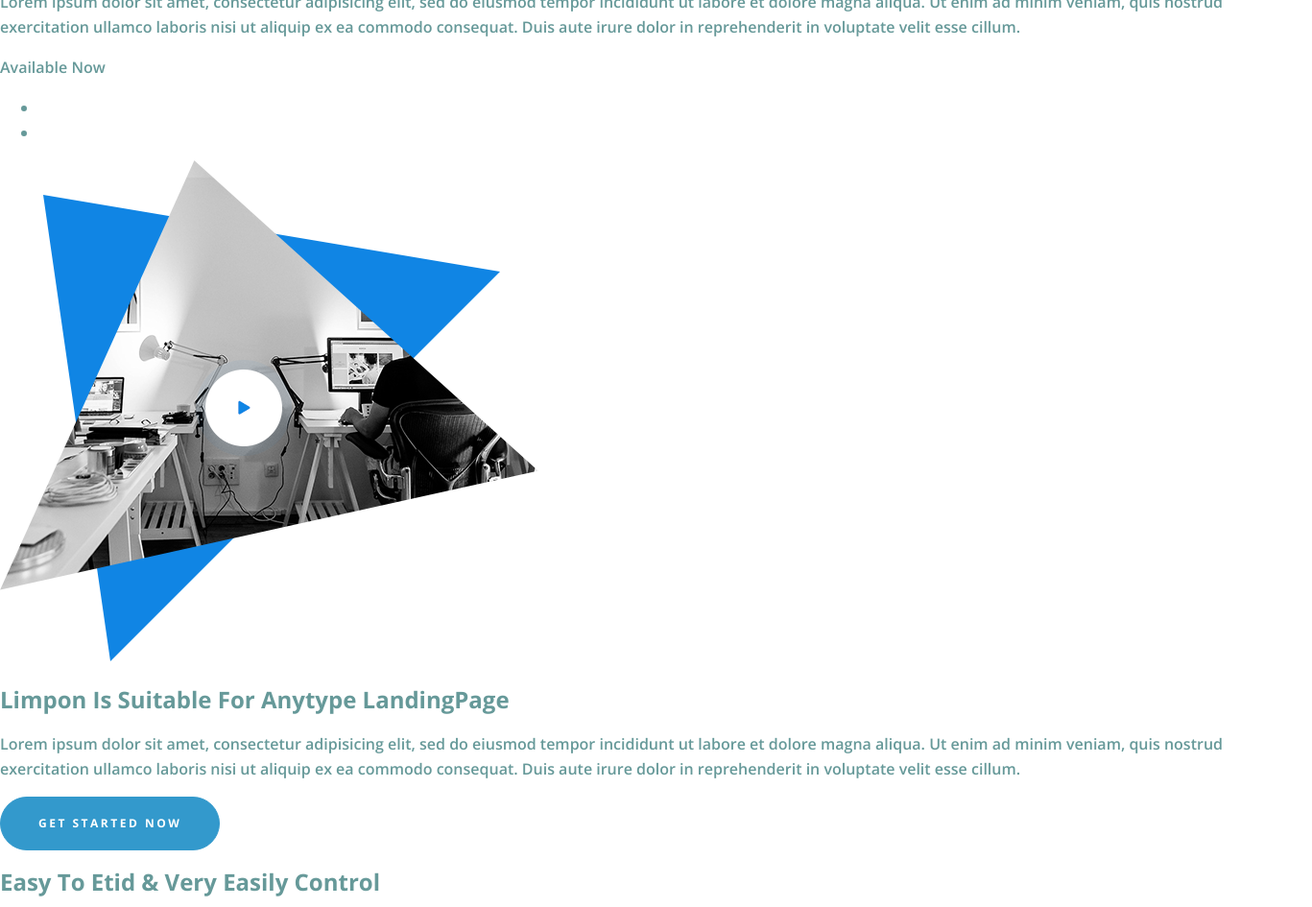
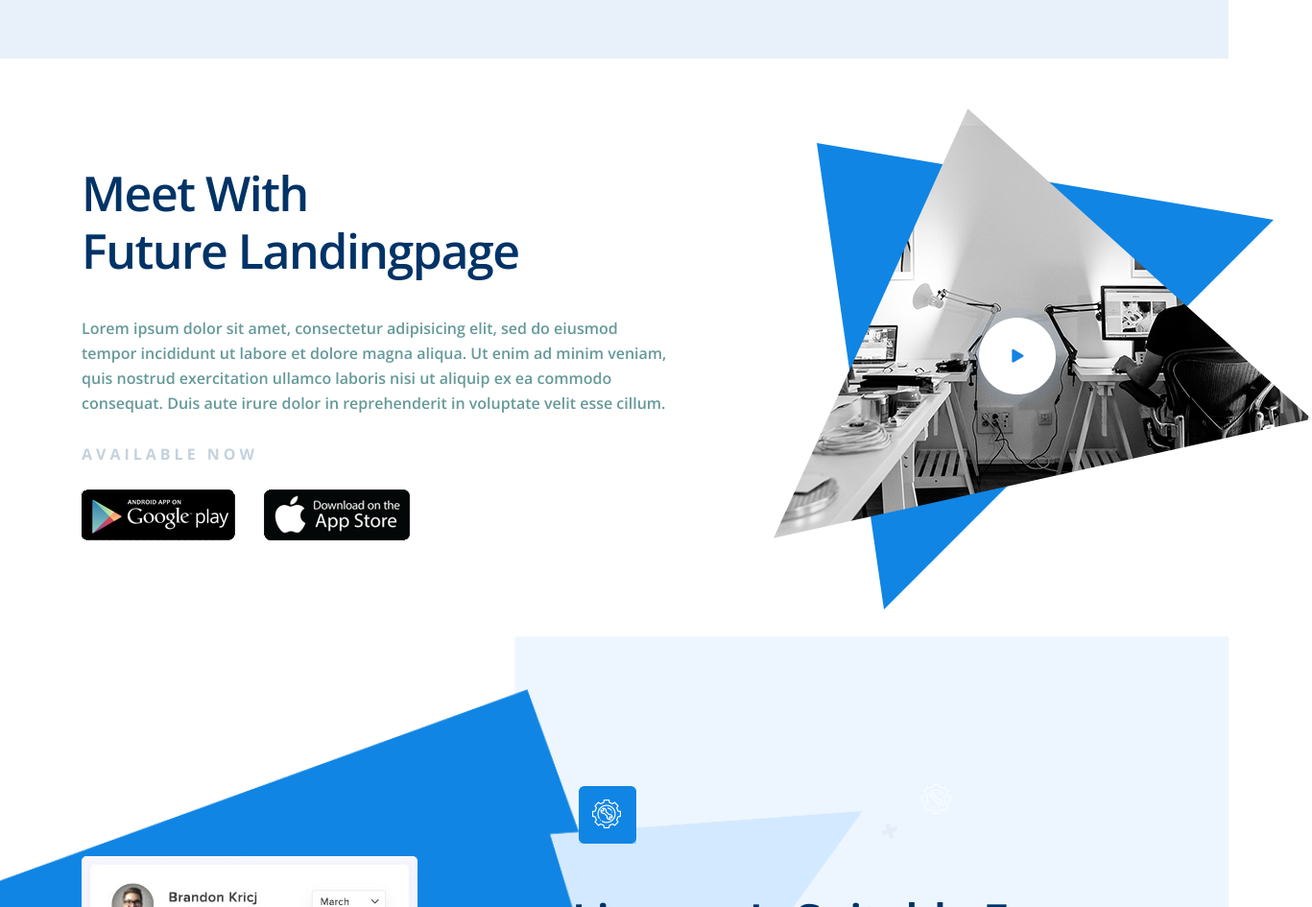
Before and after one commit to ConsciousSalt/SoftwareCompanyLandingPageFromPSD, a plain HTML site: page index.html in a window 1280 px wide. Shown: the part 4508-5453 px from the top of the page at 96% size, 1367 px wide, since content can reach past the window. Drawn offline with nearby package versions, Linux system fonts and the light colour scheme.

Commit message:
update analytics block

```diff
--- a/css/style.css
+++ b/css/style.css
@@ -75,6 +75,10 @@ h1{
 
 .page-stat .title-h2{
     max-width: 500px;
+}
+
+.content-app .title-h2{
+    margin-bottom: 38px;
 }
 
 .logo{
@@ -313,32 +317,32 @@ h1{
 }
 
 .grid-icon-1{
-    background-image: url('/img/icon_2.png');
+    background-image: url('../img/icon_2.png');
     background-size: 73px 79px;
 }
 
 .grid-icon-2{
-    background-image: url('/img/icon_3.png');
+    background-image: url('../img/icon_3.png');
     background-size: 89px 85px;
 }
 
 .grid-icon-3{
-    background-image: url('/img/icon_1.png');
+    background-image: url('../img/icon_1.png');
     background-size: 79px 82px;
 }
 
 .grid-icon-4{
-    background-image: url('/img/icon_4.png');
+    background-image: url('../img/icon_4.png');
     background-size: 109px 92px;
 }
 
 .grid-icon-5{
-    background-image: url('/img/icon_5.png');
+    background-image: url('../img/icon_5.png');
     background-size: 85px 90px;
 }
 
 .grid-icon-6{
-    background-image: url('/img/icon_6.png');
+    background-image: url('../img/icon_6.png');
     background-size: 100px 87px;
 }
 
@@ -427,14 +431,14 @@ h1{
     height: 986px;
     background-image: url('../img/bottom-screen.png');
     background-size: 100% 100%;
-    background-position: 10px 57px;
+    background-position: 10px -32px;
     background-repeat: no-repeat;
     position: absolute;
     left: -20px;
     bottom: -39px;
 }
 
-.page-software-icon{
+.settings-icon{
     display: block;
     background-image: url('../img/icon_7.png');
     background-repeat: no-repeat;
@@ -442,7 +446,8 @@ h1{
     width: 117px;
     height: 98px;
 }
-.page-software .title-h2{
+
+.page-software .title-h2, .page-analitycs .title-h2{
     max-width: 766px;
     margin-top: 12px;
     margin-bottom: 26px;
@@ -485,6 +490,64 @@ h1{
     height: 50px;
     background-color: #1085e4;
     border-radius: 10px;
+}
+
+.page-app-text{
+    font-size: 16px;
+    font-weight: 700;
+    text-transform: uppercase;
+    color: #c4d2dd;
+    margin-top: 27px;
+    margin-bottom: 24px;
+    letter-spacing: 4px;
+}
+
+.page-app-list{
+    padding: 0;
+    list-style-type: none;
+}
+.page-app-list>li{
+    display: inline-block;
+}
+
+.page-app-list>li>a{
+    background-image: url('../img/app.png');
+    background-repeat: no-repeat;
+    display: block;
+    width: 176px;
+    height: 77px;
+}
+
+.page-app-list>li>a.page-app-android{
+    background-position: 0 0;
+}
+
+.page-app-list>li>a.page-app-ios{
+    background-position: -180px 0;
+}
+
+.content-app{
+    width: 55%;
+}
+
+.video-app{
+    position: absolute;
+    right: -172px;
+    top: -58px;
+}
+
+.flex-analytics{
+    display: flex;
+    justify-content: space-between;
+    align-items: center;
+}
+
+.flex-analytics>div{
+    flex-basis: 54%;
+}
+
+.page-analitycs-text{
+    margin-bottom: 39px;
 }
 
 .list-stat{
@@ -646,7 +709,22 @@ h1{
 }
 
 .page-software{
-    padding: 109px 0 20px 0;
+    padding: 109px 0 157px 0;
     position: relative;
     overflow: hidden;
 }
+
+.page-app{
+    padding: 69px 0 50px 0;
+}
+
+.page-app .wrap{
+    position: relative;
+}
+
+.page-analitycs{
+    background-image: url('../img/bg-analytics.png');
+    background-repeat: no-repeat;
+    background-size: cover;
+    padding: 159px 0 79px 0;
+}
--- a/index.html
+++ b/index.html
@@ -150,7 +150,7 @@
         <div class="page-software-img"></div>
         <div class="wrap page-software-flex">
             <div>
-                <div class="page-software-icon"></div>
+                <div class="settings-icon"></div>
                 <h2 class="title-h2">Grab Your software With Amazing Features</h2>
                 <p>Lorem ipsum dolor sit amet, consectetur adipisicing elit, sed do eiusmod tempor incididunt ut labore et
                     dolore magna aliqua. Ut enim ad minim veniam, quis nostrud exercitation ullamco laboris nisi ut aliquip ex
@@ -212,30 +212,36 @@
         </div>
     </div>
     <div class="page-app">
-        <div>
-            <div>
-                <h2>Meet With Future Landingpage</h2>
+        <div class="wrap">
+            <div class="content-app">
+                <h2 class="title-h2">Meet With Future&nbsp;Landingpage</h2>
                 <p>Lorem ipsum dolor sit amet, consectetur adipisicing elit, sed do eiusmod tempor incididunt ut labore
                     et dolore magna aliqua. Ut enim ad minim veniam, quis nostrud exercitation ullamco laboris nisi ut
                     aliquip ex ea commodo consequat. Duis aute irure dolor in reprehenderit in voluptate velit esse
                     cillum.</p>
-                <p>Available Now</p>
-                <ul>
-                    <li><a href="http://" target="_blank" rel="noopener noreferrer"></a></li>
-                    <li><a href="http://" target="_blank" rel="noopener noreferrer"></a></li>
+                <p class="page-app-text">Available Now</p>
+                <ul class="page-app-list">
+                    <li><a class = "page-app-android" href="http://" target="_blank" rel="noopener noreferrer"></a></li>
+                    <li><a class = "page-app-ios" href="http://" target="_blank" rel="noopener noreferrer"></a></li>
                 </ul>
-                <img src="img/play.png" alt="play">
+                <img class="video-app" src="img/play.png" alt="play">
             </div>
         </div>
     </div>
     <div class="page-analitycs">
-        <div></div>
-        <h2>Limpon Is Suitable For Anytype LandingPage</h2>
-        <p>Lorem ipsum dolor sit amet, consectetur adipisicing elit, sed do eiusmod tempor incididunt ut labore et
-            dolore magna aliqua. Ut enim ad minim veniam, quis nostrud exercitation ullamco laboris nisi ut aliquip ex
-            ea commodo consequat. Duis aute irure dolor in reprehenderit in voluptate velit esse cillum.</p>
-        <button type="button" class="btn-primary">get started now</button>
+        <div class="wrap flex-analytics">
+            <img src="../img/analytics-screen.png" alt="">
+            <div>
+                <div class="settings-icon"></div>
+                <h2 class="title-h2">Limpon Is Suitable For Anytype LandingPage</h2>
+                <p class="page-analitycs-text">Lorem ipsum dolor sit amet, consectetur adipisicing elit, sed do eiusmod tempor incididunt ut labore et
+                    dolore magna aliqua. Ut enim ad minim veniam, quis nostrud exercitation ullamco laboris nisi ut aliquip ex
+                    ea commodo consequat. Duis aute irure dolor in reprehenderit in voluptate velit esse cillum.</p>
+                <button type="button" class="btn-primary">get started now</button>
+            </div>
+        </div>
     </div>
+
     <div class="page-learn">
         <h2>Easy To Etid & Very Easily Control</h2>
         <p>Lorem ipsum dolor sit amet, consectetur adipisicing elit, sed do eiusmod tempor incididunt ut labore et
```
Also changed, not shown: img/analytics-screen.png (added), img/android_logo.png (added), img/app.png (added), img/bg-analytics.png (added), img/ios_logo.png (added).
